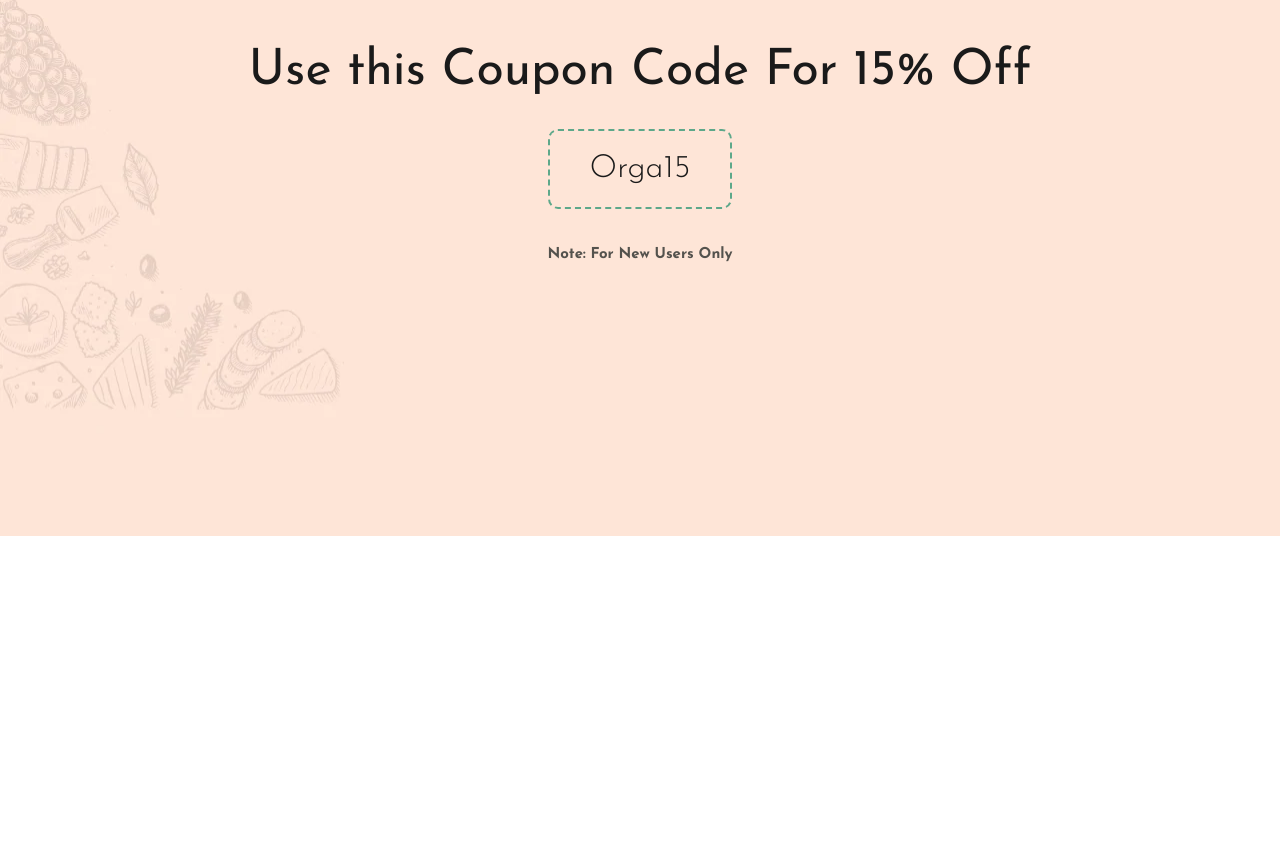
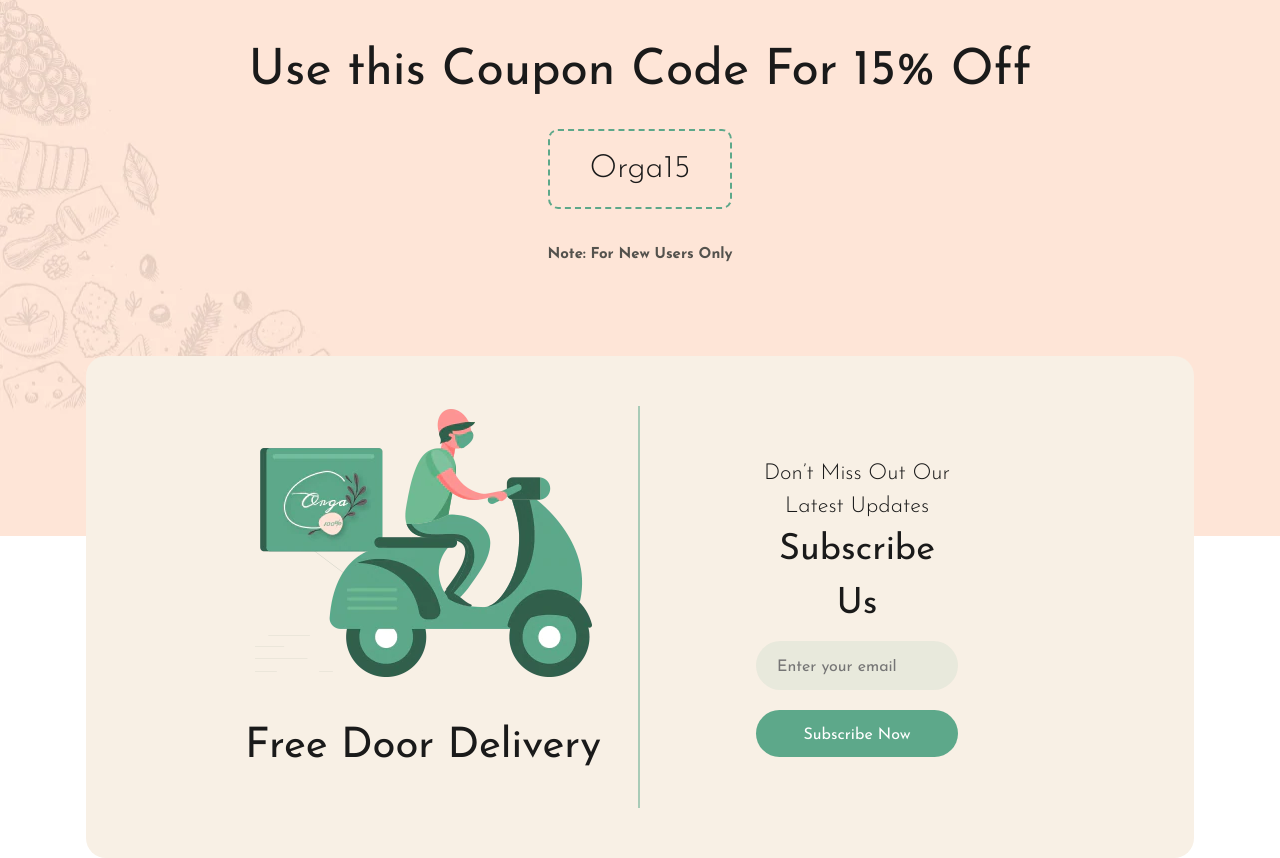
Before and after one commit to DucTranNFQ/orgik, a website: page index.html in a window 1280 px wide. Shown: the part 6598-7456 px from the top of the page. Before the commit the page ends 7134 px from the top, so only its background shows below. Drawn offline with nearby package versions, Linux system fonts and the light colour scheme; files whose address does not match are found by name.

Commit message:
add: newsletter section

```diff
--- a/index.html
+++ b/index.html
@@ -2687,6 +2687,36 @@
                 </div>
             </div>
         </section>
+
+        <section id="newsletter-section">
+            <div class="container">
+                <div class="newsletter">
+                    <div class="row">
+                        <div class="col-12 col-lg-6 newsletter-left-block">
+                            <img src="./images/news_letter.webp" alt="" class="newsletter__img">
+                            <h2 class="newsletter__title">
+                                Free Door Delivery
+                            </h2>
+                        </div>
+                        <div class="col-12 col-lg-6 newsletter-right-block">
+                            <div class="newsletter-right-block-inner">
+                                <h6 class="newsletter__sub-heading">
+                                    Don’t Miss Out Our Latest Updates
+                                </h6>
+                                <h4 class="newsletter__main-heading">
+                                    Subscribe Us
+                                </h4>
+                                <form action="" class="newsletter__form">
+                                    <input type="text" name="" id="" class="newsletter__form-input" placeholder="Enter your email">
+                                    <button class="newsletter__form-submit" type="submit">Subscribe Now</button>
+                                </form>
+                            </div>
+                        </div>
+
+                    </div>
+                </div>
+            </div>
+        </section>
         <!-- Script -->
 		<!----------------------------------->
 		<!-- MyScript -->
--- a/sass/_layout.scss
+++ b/sass/_layout.scss
@@ -1067,3 +1067,111 @@ body {
         color: #54524d;
     }
 }
+
+// Newsletter Section
+#newsletter-section {
+    margin-top: -180px;
+}
+
+.newsletter {
+    padding: 50px 120px;
+    background-color: #f8f0e5;
+    border-radius: 20px;
+
+    &-left-block {
+        position: relative;
+        text-align: center;
+    }
+
+    &-left-block::after {
+        position: absolute;
+        top: 0;
+        right: 0;
+        content: "";
+        display: none;
+        width: 2px;
+        height: 100%;
+        background-color: $primary-color;
+        opacity: 0.5;
+        @include media-query("lg") {
+            display: inline-block;
+        }
+    }
+
+    &__img {
+        display: inline-block;
+    }
+
+    &__title {
+        margin: 30px 15px;
+        font-size: 42px;
+        font-weight: 400;
+    }
+
+    &-right-block {
+        display: flex;
+        align-items: center;
+        justify-content: center;
+    }
+
+    &-right-block-inner {
+        padding: 0px 100px;
+        text-align: center;
+    }
+
+    &__sub-heading {
+        font-size: 22px;
+        font-weight: 300;
+        margin: 0;
+    }
+
+    &__main-heading {
+        font-size: 36px;
+        font-weight: 400;
+        color: $body-text;
+        margin-bottom: 10px;
+    }
+
+    &__form {
+        display: flex;
+        flex-direction: column;
+        align-items: center;
+        row-gap: 20px;
+
+        &-input, &-submit {
+            padding: 13px 20px 10px;
+            width: 100%;
+            border-radius: 100vh;
+            outline: none;
+            border: none;
+        }
+
+        &-input {
+            background-color: rgba(93, 168, 138, .1);
+            border: 1px solid transparent;
+            transition: border 0.5s ease-in-out;
+        }
+
+        &-input:focus {
+            border: 1px solid $primary-color;
+        }
+
+        &-submit {
+            color: $white-color;
+            background-color: $primary-color;
+            transition: all 0.5s ease-in-out;
+            cursor: pointer;
+        }
+
+        &-submit:hover {
+            color: $primary-color;
+            background-color: #fee4d7;
+        }
+    }
+}
+
+// Brand logos section
+#brand-logos-section {
+    padding-top: 90px;
+    padding-bottom: 30px;
+}
```
Also changed, not shown: css/style.css, images/brand_logo_05_200x200.webp (added), images/news_letter.webp (added), 1 other file.
